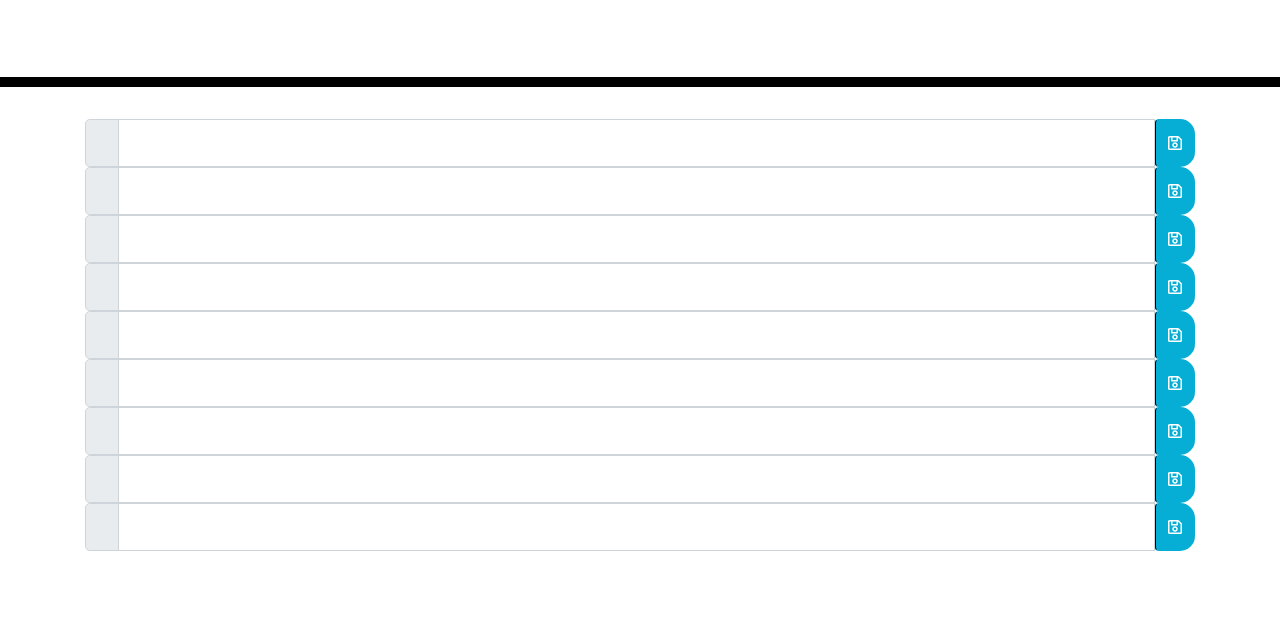
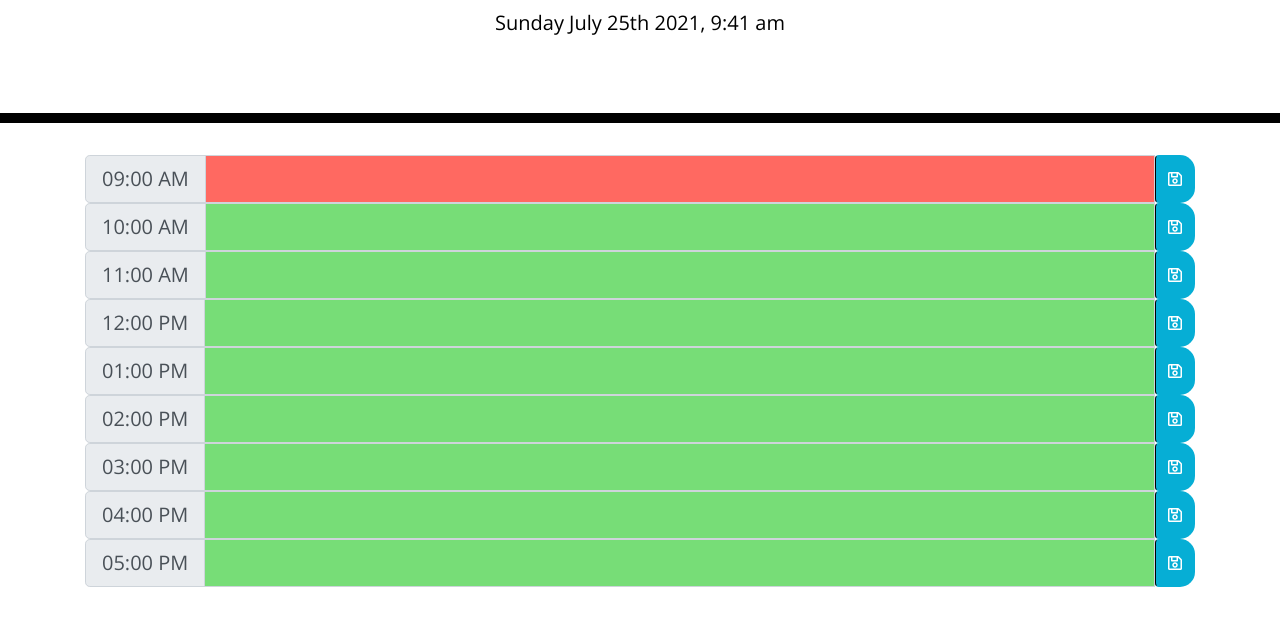
Before and after one commit to LohithAmal/workday-scheduler-task5, a plain HTML site: page index.html in a window 1280 px wide. Shown: the part 181-800 px from the top of the page. Drawn offline with nearby package versions, Linux system fonts and the light colour scheme.

Commit message:
add javascript code and test

```diff
--- a/index.html
+++ b/index.html
@@ -119,5 +119,6 @@
 
     <script src="https://code.jquery.com/jquery-3.4.1.min.js"></script>
     <script src="https://cdnjs.cloudflare.com/ajax/libs/moment.js/2.24.0/moment.min.js"></script>
+    <script src="./script.js"></script>
   </body>
 </html>
--- a/script.js
+++ b/script.js
@@ -1,22 +1,187 @@
+moment(Date);
+$("#currentDay").text(moment().format('dddd MMMM Do YYYY, h:mm a'));
+
 // moment the current time
-
+var currentTime = moment();
 // currenttime to the nearest time
-
+currentTime = currentTime.startOf("hour");
 // start day time 9 am
+var beforeTime = moment().startOf('day').add(9, "hours");
 
 // Time blocks code here
+// 9 AM - 5AM- time formula link to html
+var time1 = beforeTime.add(0, "h");
+time1 = time1.format('hh:mm A');
 
-// 9 AM - 5AM- time formula link to html
+$(".block1").text(time1);
+var time2 = beforeTime.add(1, "h");
+time2 = time2.format('hh:mm A');
+$(".block2").text(time2);
 
+var time3 = beforeTime.add(1, "h");
+time3 = time3.format('hh:mm A');
+
+$(".block3").text(time3);
+
+var time4 = beforeTime.add(1, "h");
+time4 = time4.format('hh:mm A');
+
+$(".block4").text(time4);
+
+var time5 = beforeTime.add(1, "h");
+time5 = time5.format('hh:mm A');
+
+$(".block5").text(time5);
+
+var time6 = beforeTime.add(1, "h");
+time6 = time6.format('hh:mm A');
+
+$(".block6").text(time6);
+
+var time7 = beforeTime.add(1, "h");
+time7 = time7.format('hh:mm A');
+
+$(".block7").text(time7);
+
+var time8 = beforeTime.add(1, "h");
+time8 = time8.format('hh:mm A');
+
+$(".block8").text(time8);
+
+var time9 = beforeTime.add(1, "h");
+time9 = time9.format('hh:mm A');
+
+$(".block9").text(time9);
 
 // call function for all workday hours with current time
-// cordinating numbers
+function testTime() {
 
-// Add time1-time 9 and if else conditions
+  time1 = moment().startOf('day').add(9, "hours");
 
+  currentTime = currentTime.startOf("hour");
+
+  if (currentTime.isAfter(time1)) {
+      $(".form9").addClass("past");
+  }
+  else if (currentTime.isBefore(time1)) {
+      $(".form9").addClass("future");
+  }
+  else if (currentTime.isSame(time1)) {
+      $(".form9").addClass("present");
+  };
+
+  time2 = moment().startOf('day').add(10, "hours");
+
+  if (currentTime.isAfter(time2)) {
+      $(".form10").addClass("past");
+  }
+  else if (currentTime.isBefore(time2)) {
+      $(".form10").addClass("future");
+  }
+  else if (currentTime.isSame(time2)) {
+      $(".form10").addClass("present");
+  };
+
+  time3 = moment().startOf('day').add(11, "hours");
+
+  if (currentTime.isAfter(time3)) {
+      $(".form11").addClass("past");
+  }
+  else if (currentTime.isBefore(time3)) {
+      $(".form11").addClass("future");
+  }
+  else if (currentTime.isSame(time3)) {
+      $(".form11").addClass("present");
+  };
+
+  time4 = moment().startOf('day').add(12, "hours");
+
+  if (currentTime.isAfter(time4)) {
+      $(".form12").addClass("past");
+  }
+  else if (currentTime.isBefore(time4)) {
+      $(".form12").addClass("future");
+  }
+  else if (currentTime.isSame(time4)) {
+      $(".form12").addClass("present");
+  };
+
+  time5 = moment().startOf('day').add(13, "hours");
+
+  if (currentTime.isAfter(time5)) {
+      $(".form1").addClass("past");
+  }
+  else if (currentTime.isBefore(time5)) {
+      $(".form1").addClass("future");
+  }
+  else if (currentTime.isSame(time5)) {
+      $(".form1").addClass("present");
+  };
+
+  time6 = moment().startOf('day').add(14, "hours");
+
+  if (currentTime.isAfter(time6)) {
+      $(".form2").addClass("past");
+  }
+  else if (currentTime.isBefore(time6)) {
+      $(".form2").addClass("future");
+  }
+  else if (currentTime.isSame(time6)) {
+      $(".form2").addClass("present");
+  };
+
+  time7 = moment().startOf('day').add(15, "hours");
+
+  if (currentTime.isAfter(time7)) {
+      $(".form3").addClass("past");
+  }
+  else if (currentTime.isBefore(time7)) {
+      $(".form3").addClass("future");
+  }
+  else if (currentTime.isSame(time7)) {
+      $(".form3").addClass("present");
+  };
+
+  time8 = moment().startOf('day').add(16, "hours");
+
+  if (currentTime.isAfter(time8)) {
+      $(".form4").addClass("past");
+  }
+  else if (currentTime.isBefore(time8)) {
+      $(".form4").addClass("future");
+  }
+  else if (currentTime.isSame(time8)) {
+      $(".form4").addClass("present");
+  };
+
+  time9 = moment().startOf('day').add(17, "hours");
+
+  if (currentTime.isAfter(time9)) {
+      $(".form5").addClass("past");
+  }
+  else if (currentTime.isBefore(time9)) {
+      $(".form5").addClass("future");
+  }
+  else if (currentTime.isSame(time9)) {
+      $(".form5").addClass("present");
+  };
+}
+testTime();
 
 // Loops through input area to get item from local storage
+var x = [9, 10, 11, 12, 1, 2, 3, 4, 5];
+// for loop gets data from local storage
+for (var i = 0; i < x.length; i++) {
+  var dataHour = localStorage.getItem(x[i]);
 
-// for loop gets data from local storage
+  $(".form" + x[i]).val(dataHour);
+}
+// save to local storage code
+$(".saveBtn").click(function () {
+  event.preventDefault();
+  var formValue = $(this).siblings(".form-control").val();
+  console.log("This worked");
+  var listItem = $(this).parent().data("hour");
 
-// save to local storage code
+  localStorage.setItem(listItem, formValue);
+});
```
